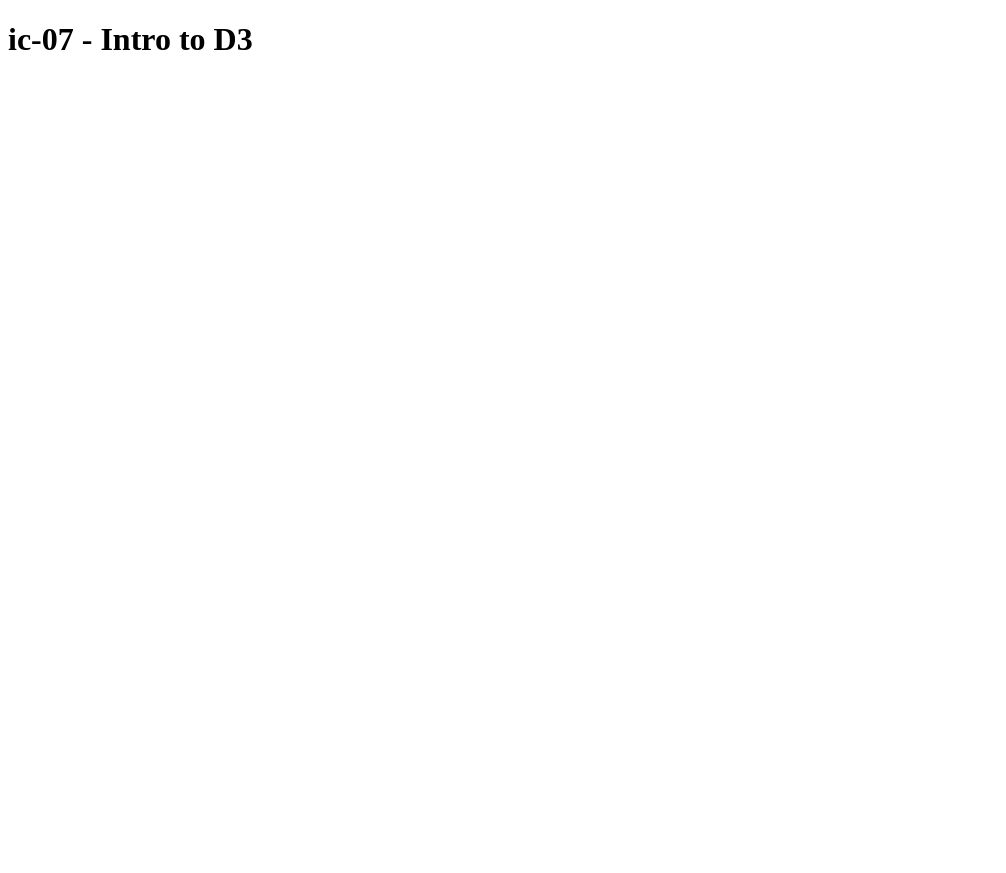
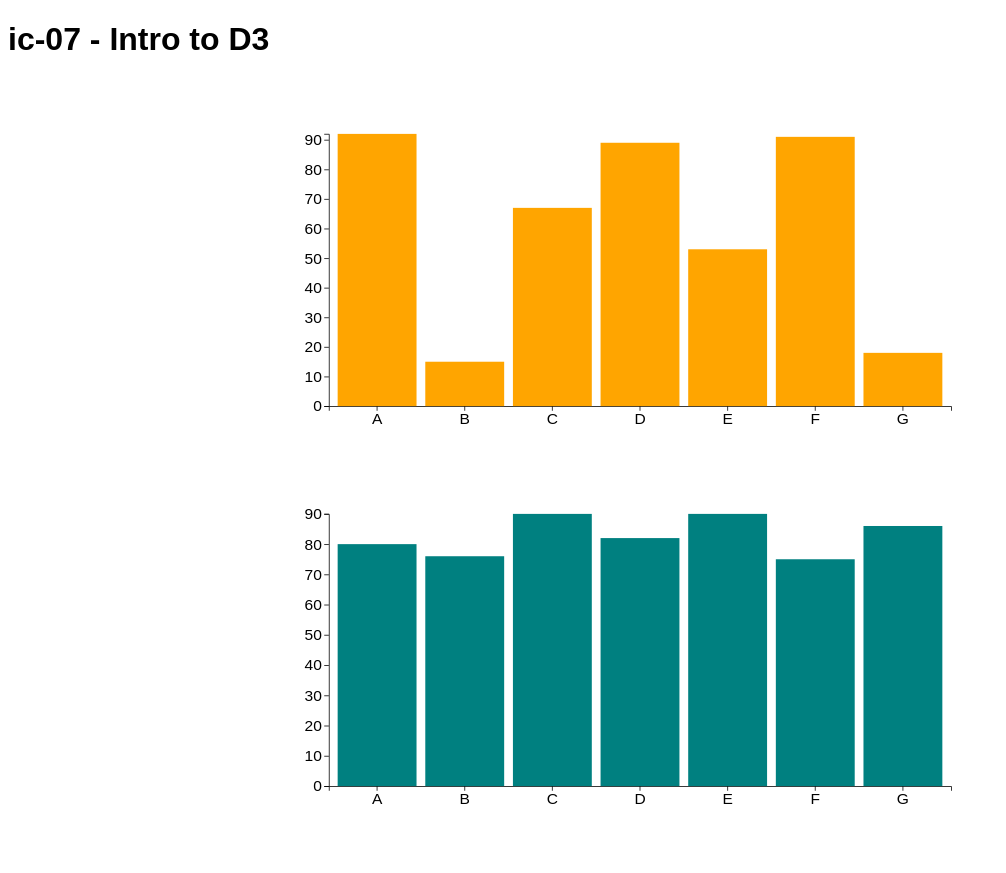
Before and after one commit to DS4200-S22/ic-07-angelinahan, a plain HTML site: page index.html in a window 1280 px wide. Shown: the whole page, without its empty margins (0-1006 px from the left). Before the commit the page ends 800 px from the top, so only its background shows below. Drawn offline with Linux system fonts and the light colour scheme.

Commit message:
Added comments and csv bar

```diff
--- a/index.html
+++ b/index.html
@@ -1,15 +1,17 @@
 <!DOCTYPE html>
 <html>
+  <head>
+    <meta charset="utf-8" />
+    <link rel="stylesheet" href="style.css" />
+    <script src="js/d3.v6.1.1/d3.min.js"></script>
+  </head>
 
-<head>
-    <meta charset=utf-8/>
-</head>
-
-
-<body>
-
+  <body>
     <h1>ic-07 - Intro to D3</h1>
-
-</body>
-
+    <div id="hard-coded-bar" class="vis-holder"></div>
+    <div id="csv-bar" class="vis-holder"></div>
+    <div id="csv-scatter" class="vis-holder"></div>
+    <script src="js/barchart.js"></script>
+    <script src="js/scatterplot.js"></script>
+  </body>
 </html>
--- a/js/barchart.js
+++ b/js/barchart.js
@@ -8,31 +8,36 @@
 
 // Build your bar charts in this file
 
-
 // Set dimensions and margins for plots
 const width = 900;
 const height = 450;
-const margin = {left:50, right:50, bottom:50, top:50};
+const margin = { left: 50, right: 50, bottom: 50, top: 50 };
 const yTooltipOffset = 15;
 
-
-// TODO: What does this code do?
+// Selects the div with ID hard-coded-bar and adds an SVG with the specified width, height, and viewBox
 const svg1 = d3
   .select("#hard-coded-bar")
   .append("svg")
-  .attr("width", width-margin.left-margin.right)
+  .attr("width", width - margin.left - margin.right)
+  .attr("height", height - margin.top - margin.bottom)
+  .attr("viewBox", [0, 0, width, height]);
+
+const svg2 = d3
+  .select("#csv-bar")
+  .append("svg")
+  .attr("width", width - margin.left - margin.right)
   .attr("height", height - margin.top - margin.bottom)
   .attr("viewBox", [0, 0, width, height]);
 
 // Hardcoded barchart data
 const data1 = [
-  {name: 'A', score: 92},
-  {name: 'B', score: 15},
-  {name: 'C', score: 67},
-  {name: 'D', score: 89},
-  {name: 'E', score: 53},
-  {name: 'F', score: 91},
-  {name: 'G', score: 18}
+  { name: "A", score: 92 },
+  { name: "B", score: 15 },
+  { name: "C", score: 67 },
+  { name: "D", score: 89 },
+  { name: "E", score: 53 },
+  { name: "F", score: 91 },
+  { name: "G", score: 18 },
 ];
 
 /*
@@ -41,32 +46,38 @@
 
 */
 
-// TODO: What does this code do?
-let maxY1 = d3.max(data1, function(d) { return d.score; });
+// This code returns the max score in data1
+let maxY1 = d3.max(data1, function (d) {
+  return d.score;
+});
 
-// TODO: What does each line of this code do?
-let yScale1 = d3.scaleLinear()
-            .domain([0,maxY1])
-            .range([height-margin.bottom,margin.top]);
+// This transforms the y-axis data values to pixel values
+let yScale1 = d3
+  .scaleLinear() //creates a continuous scale
+  .domain([0, maxY1]) // specifies the range of the data
+  .range([height - margin.bottom, margin.top]); //specifies the range of pixel values we want the data to map to
 
-// TODO: What does each line of this code do?
-let xScale1 = d3.scaleBand()
-            .domain(d3.range(data1.length))
-            .range([margin.left, width - margin.right])
-            .padding(0.1);
+// This transforms the x-axis data values to pixel values
+let xScale1 = d3
+  .scaleBand() //creates a band scale which divides the space into discrete bands
+  .domain(d3.range(data1.length)) // specifies how many data points there are
+  .range([margin.left, width - margin.right]) //specifies the range of pixel values we want
+  .padding(0.1); //specifies the inner and outer padding around each band
 
-// TODO: What does each line of this code do?
-svg1.append("g")
-   .attr("transform", `translate(${margin.left}, 0)`)
-   .call(d3.axisLeft(yScale1))
-   .attr("font-size", '20px');
+// Creates a y-axis using the yScale1 function written above
+svg1
+  .append("g") //appends a g element to svg1, created above
+  .attr("transform", `translate(${margin.left}, 0)`) //translates the g element by margin.left px to the right
+  .call(d3.axisLeft(yScale1)) // calls d3.axisLeft(yScale1) with g, creating a left axis using the yScale1 function defined above
+  .attr("font-size", "20px"); // sets the font size of g to 20px
 
-// TODO: What does each line of this code do?
-svg1.append("g")
-    .attr("transform", `translate(0,${height - margin.bottom})`)
-    .call(d3.axisBottom(xScale1)
-            .tickFormat(i => data1[i].name))
-    .attr("font-size", '20px');
+// Creates an x-axis using the xScale1 function above
+svg1
+  .append("g") //appends a g element to the svg1 element that was created above
+  .attr("transform", `translate(0,${height - margin.bottom})`) //translates the g element by margin.bottom px upwards
+  .call(d3.axisBottom(xScale1).tickFormat((i) => data1[i].name)) // creates an x-axis using the xScale1 function.
+  // tickFormat sets the labels for each tick on the axis to the name of the data point
+  .attr("font-size", "20px"); // sets the font size of g to 20px
 
 /*
 
@@ -74,29 +85,32 @@
 
 */
 
-// TODO: What does each line of this code do?
-const tooltip1 = d3.select("#hard-coded-bar")
-                .append("div")
-                .attr('id', "tooltip1")
-                .style("opacity", 0)
-                .attr("class", "tooltip");
+// Adds a tooltip div to the graph
+const tooltip1 = d3
+  .select("#hard-coded-bar") //selects the element with ID hard-coded-bar
+  .append("div") // appends a div in the selected div
+  .attr("id", "tooltip1") // gives the appended div an id of "tooltip1"
+  .style("opacity", 0) // sets the opacity of this div to 0
+  .attr("class", "tooltip"); // gives the div a class of "tooltip"
 
-// TODO: What does each line of this code do?
-const mouseover1 = function(event, d) {
-  tooltip1.html("Name: " + d.name + "<br> Score: " + d.score + "<br>")
-          .style("opacity", 1);
-}
+// Displays data in tooltip when you mouseover on a bar
+const mouseover1 = function (event, d) {
+  tooltip1 // uses tooltip (defined above)
+    .html("Name: " + d.name + "<br> Score: " + d.score + "<br>") //adds html to tooltip element with d.name and d.score
+    .style("opacity", 1); //makes tooltip visible by setting opacity to 1
+};
 
-// TODO: What does each line of this code do?
-const mousemove1 = function(event, d) {
-  tooltip1.style("left", (event.x)+"px")
-          .style("top", (event.y + yTooltipOffset) +"px");
-}
+// Moves the tooltip with the mouse
+const mousemove1 = function (event, d) {
+  tooltip1 // uses tooltip (defined above)
+    .style("left", event.x + "px") // sets the left attribute of the tooltip div to the mouse's current x position
+    .style("top", event.y + yTooltipOffset + "px"); // sets the top attribute of the tooltip div to the mouse's current y position + an offset defined above
+};
 
-// TODO: What does this code do?
-const mouseleave1 = function(event, d) {
+// This code hides the tooltip when the mouse leaves the elements
+const mouseleave1 = function (event, d) {
   tooltip1.style("opacity", 0);
-}
+};
 
 /*
 
@@ -104,16 +118,62 @@
 
 */
 
-// TODO: What does each line of this code do?
-svg1.selectAll(".bar")
-   .data(data1)
-   .enter()
-   .append("rect")
-     .attr("class", "bar")
-     .attr("x", (d,i) => xScale1(i))
-     .attr("y", (d) => yScale1(d.score))
-     .attr("height", (d) => (height - margin.bottom) - yScale1(d.score))
-     .attr("width", xScale1.bandwidth())
-     .on("mouseover", mouseover1)
-     .on("mousemove", mousemove1)
-     .on("mouseleave", mouseleave1);
+// Adds barchart from CSV
+d3.csv("data/barchart.csv").then((data) => {
+  console.log(data);
+
+  const maxY2 = d3.max(data, (d) => {
+    return d.score;
+  });
+
+  let yScale2 = d3
+    .scaleLinear() //creates a continuous scale
+    .domain([0, maxY2]) // specifies the range of the data
+    .range([height - margin.bottom, margin.top]);
+
+  let xScale2 = d3
+    .scaleBand()
+    .domain(d3.range(data1.length)) // specifies how many data points there are
+    .range([margin.left, width - margin.right]) //specifies the range of pixel values we want
+    .padding(0.1); //specifies the inner and outer padding around each band
+
+  svg2
+    .append("g")
+    .attr("transform", `translate(${margin.left}, 0)`)
+    .call(d3.axisLeft(yScale2)) // calls d3.axisLeft(yScale1) with g, creating a left axis using the yScale1 function defined above
+    .attr("font-size", "20px"); // sets the font size of g to 20px
+
+  svg2
+    .append("g")
+    .attr("transform", `translate(0,${height - margin.bottom})`)
+    .call(d3.axisBottom(xScale1).tickFormat((i) => data1[i].name)) // calls d3.axisLeft(yScale1) with g, creating a left axis using the yScale1 function defined above
+    .attr("font-size", "20px"); // sets the font size of g to 20px
+
+  svg2
+    .selectAll(".bar2")
+    .data(data)
+    .enter()
+    .append("rect")
+    .attr("class", "bar2") // sets the element's class to bar
+    .attr("x", (d, i) => xScale2(i)) // sets the element's x position in pixels using the data and xScale1 function
+    .attr("y", (d) => yScale2(d.score)) // sets the element's y position in pixels using the d.score and yScale1 function
+    .attr("height", (d) => height - margin.bottom - yScale2(d.score)) //sets the element's height using d.score
+    .attr("width", xScale2.bandwidth()) // sets the width to a bandwidth based on xScale1
+    .on("mouseover", mouseover1) // add an event listener for mouseover to call the function mousover1
+    .on("mousemove", mousemove1) // add an event listener for mousemove to call the function mousemove1
+    .on("mouseleave", mouseleave1); // add an event listener for mouseleave to call the function mouseleave1
+});
+
+svg1
+  .selectAll(".bar") // selects elements with class of bar
+  .data(data1) // binds the select to data1
+  .enter() // enters the data and does the following for each data point in data1
+  .append("rect") // appends a rect element
+  .attr("class", "bar") // sets the element's class to bar
+  .attr("x", (d, i) => xScale1(i)) // sets the element's x position in pixels using the data and xScale1 function
+  .attr("y", (d) => yScale1(d.score)) // sets the element's y position in pixels using the d.score and yScale1 function
+  .attr("height", (d) => height - margin.bottom - yScale1(d.score)) //sets the element's height using d.score
+  .attr("width", xScale1.bandwidth()) // sets the width to a bandwidth based on xScale1
+  .on("mouseover", mouseover1) // add an event listener for mouseover to call the function mousover1
+  .on("mousemove", mousemove1) // add an event listener for mousemove to call the function mousemove1
+  .on("mouseleave", mouseleave1); // add an event listener for mouseleave to call the function mouseleave1
--- a/style.css
+++ b/style.css
@@ -3,12 +3,11 @@
   font-family: Arial;
 }
 
-
 /* Styling for vis div's */
 .vis-holder {
   width: 80%;
   margin: 0 auto;
-  display:  flex;
+  display: flex;
   flex-flow: row wrap;
   justify-content: space-evenly;
   align-items: stretch;
@@ -22,6 +21,10 @@
   fill: orange;
 }
 
+.bar2 {
+  fill: teal;
+}
+
 /* Tooltip class styling goes here */
 .tooltip {
   position: absolute;
```
Also changed, not shown: 1 other file.
